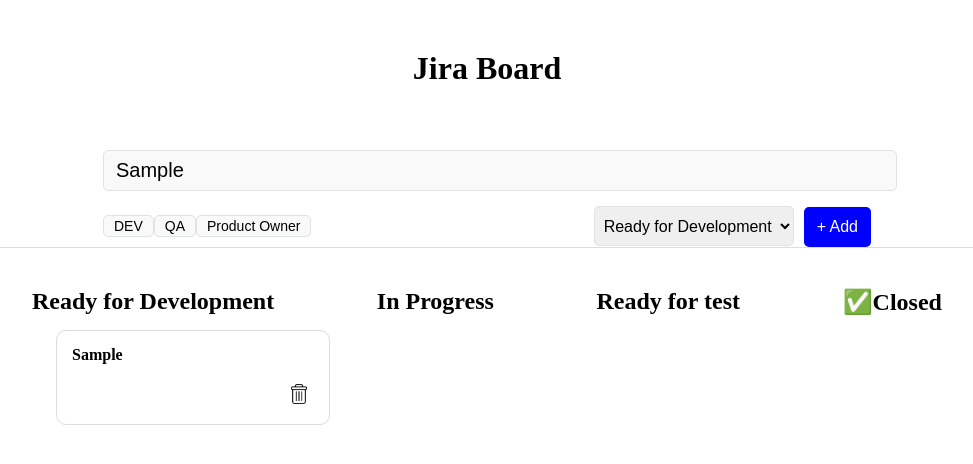
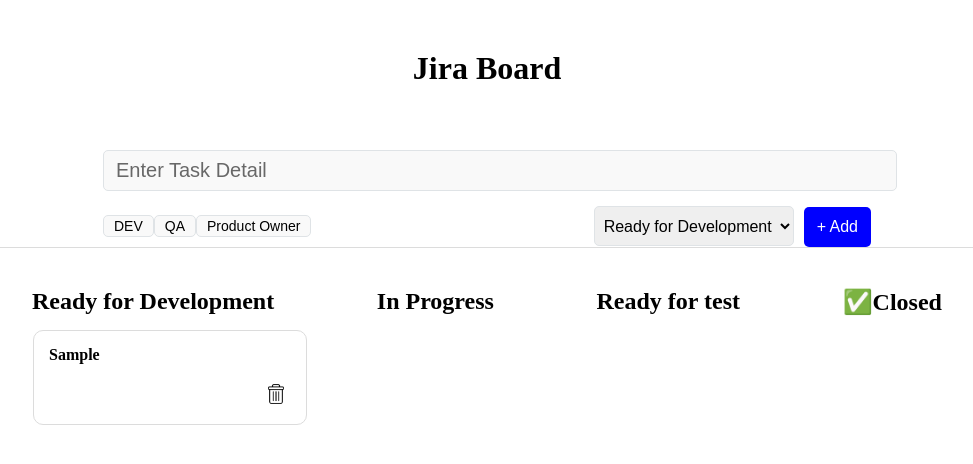
Before and after one commit to shivanshtanonwork/JiraBoard, a React (Vite) app: page / in a window 1280 px wide. Both pictures are taken after typing "Sample" into the empty fields and a click on the button "+ Add". Shown: the top 464 px of the page, without its empty margins (153-1126 px from the left). Built offline with nearby package versions, Linux system fonts and the light colour scheme.

Commit message:
delete functionality

```diff
--- a/src/App.jsx
+++ b/src/App.jsx
@@ -5,7 +5,10 @@
 
 const App = () => {
   const [tasks, setTasks] = useState([]);
-  console.log(tasks);
+  const handleDelete = (taskIndex) => {
+    const newTask = tasks.filter((task, index) => index !== taskIndex);
+    setTasks(newTask);
+  };
   return (
     <div className="app">
       <h1 style={{ textAlign: "center", margin: "50px" }}>Jira Board</h1>
@@ -15,14 +18,26 @@
           title="Ready for Development"
           tasks={tasks}
           status="Ready for Development"
+          handleDelete={handleDelete}
         />
-        <TaskColumn title="In Progress" tasks={tasks} status="In Progress" />
+        <TaskColumn
+          title="In Progress"
+          tasks={tasks}
+          status="In Progress"
+          handleDelete={handleDelete}
+        />
         <TaskColumn
           title="Ready for test"
           tasks={tasks}
           status="Ready for test"
+          handleDelete={handleDelete}
         />
-        <TaskColumn title="✅Closed" tasks={tasks} status="Closed" />
+        <TaskColumn
+          title="✅Closed"
+          tasks={tasks}
+          status="Closed"
+          handleDelete={handleDelete}
+        />
       </main>
     </div>
   );
--- a/src/components/TaskCard/TaskCard.css
+++ b/src/components/TaskCard/TaskCard.css
@@ -3,7 +3,7 @@
     border: 1px solid #dcdcdc;
     border-radius: 10px;
     padding: 15px;
-    margin: 15px 24px;
+    margin: 15px 1px
 }
 
 .task_card_bottom_line {
--- a/src/components/TaskCard/TaskCard.jsx
+++ b/src/components/TaskCard/TaskCard.jsx
@@ -2,7 +2,7 @@
 import "./TaskCard.css";
 import deleteIcon from "../../assets/delete.png";
 
-const TaskCard = ({ title, tags }) => {
+const TaskCard = ({ title, tags, handleDelete, index }) => {
   return (
     <article className="task_card">
       <p className="task_text">{title}</p>
@@ -12,7 +12,7 @@
             <Tag key={index} tagName={tag} selected />
           ))}
         </div>
-        <div className="task_delete">
+        <div className="task_delete" onClick={() => handleDelete(index)}>
           <img src={deleteIcon} alt="deleteIcon" className="delete_icon" />
         </div>
       </div>
--- a/src/components/TaskColumn/TaskColumn.jsx
+++ b/src/components/TaskColumn/TaskColumn.jsx
@@ -1,7 +1,7 @@
 import TaskCard from "../TaskCard/TaskCard";
 import "./TaskColumn.css";
 
-const TaskColumn = ({ title, tasks, status }) => {
+const TaskColumn = ({ title, tasks, status, handleDelete }) => {
   return (
     <div>
       <section className="task_column">
@@ -9,7 +9,13 @@
         {tasks.map(
           (task, index) =>
             task.status === status && (
-              <TaskCard key={index} title={task.task} tags={task.tags} />
+              <TaskCard
+                key={index}
+                title={task.task}
+                tags={task.tags}
+                handleDelete={handleDelete}
+                index={index}
+              />
             )
         )}
       </section>
--- a/src/components/TaskForm/TaskForm.jsx
+++ b/src/components/TaskForm/TaskForm.jsx
@@ -23,7 +23,11 @@
     setTasks((prev) => {
       return [...prev, taskData];
     });
-    console.log(taskData);
+    setTaskData({
+      task: "",
+      status: "Ready for Development",
+      tags: [],
+    });
   };
   const selectedTag = (tag) => {
     setTaskData((prev) => {
@@ -34,7 +38,7 @@
       return { ...prev, tags };
     });
   };
-  console.log(taskData);
+  // console.log(taskData);
 
   return (
     <header className="app_header">
@@ -42,6 +46,7 @@
         <input
           type="text"
           name="task"
+          value={taskData.task}
           className="task_input"
           placeholder="Enter Task Detail"
           onChange={handleChange}
@@ -68,6 +73,7 @@
             <select
               className="task_status"
               name="status"
+              value={taskData.status}
               onChange={handleChange}
             >
               <option value="Ready for Development">
```
